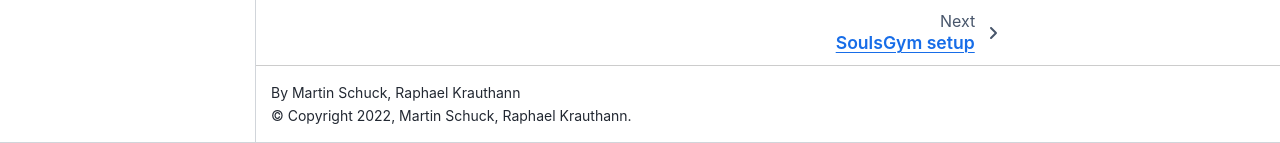
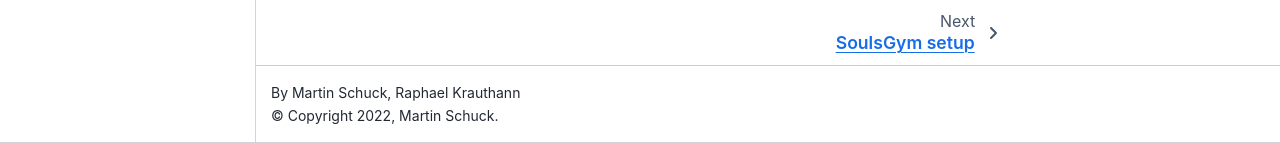
Before and after one commit to amacati/SoulsGym, a Sphinx documentation site: the page built from docs/index.rst, in a window 1280 px wide and 1279 px high. Shown: the part 1136-1279 px from the top of the window. Built offline with Sphinx 7.4.7 and the Sphinx Book theme 1.1.4, drawn with Linux system fonts in a browser that asks for light colours.

Commit message:
Fix missing mock imports for ReadTheDocs

```diff
--- a/docs/conf.py
+++ b/docs/conf.py
@@ -16,7 +16,7 @@
 # -- Project information -----------------------------------------------------
 
 project = 'SoulsGym'
-copyright = '2022, Martin Schuck, Raphael Krauthann'
+copyright = '2022, Martin Schuck'
 author = 'Martin Schuck, Raphael Krauthann'
 
 # The full version, including alpha/beta/rc tags
@@ -35,7 +35,7 @@
     # We have to include ctypes since RTD can't import windows ctypes
     autodoc_mock_imports = [
         "gym", "win32api", "numpy", "pymem", "mss", "win32gui", "win32con", "win32com",
-        "win32process", "psutil", "ctypes"
+        "win32process", "psutil", "ctypes", "win32event", "win32file"
     ]
 
 # Add any paths that contain templates here, relative to this directory.
```
